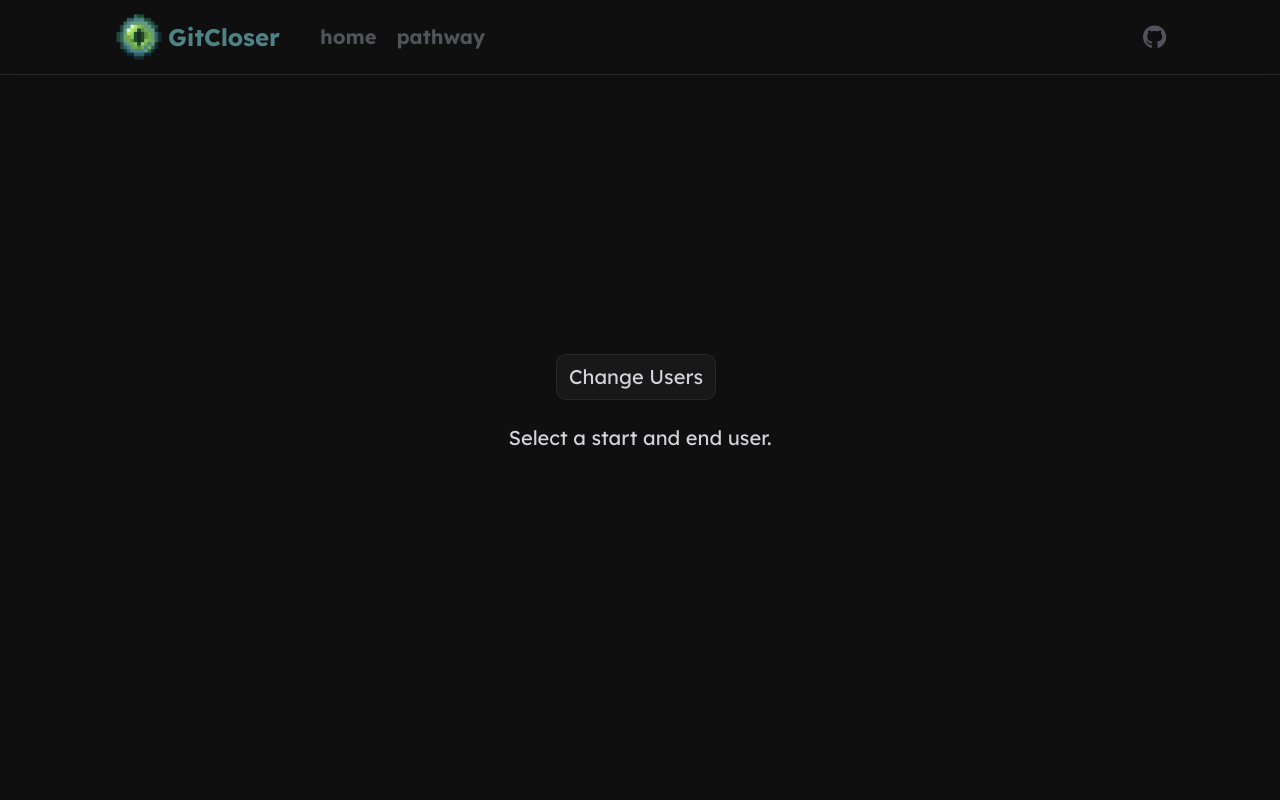
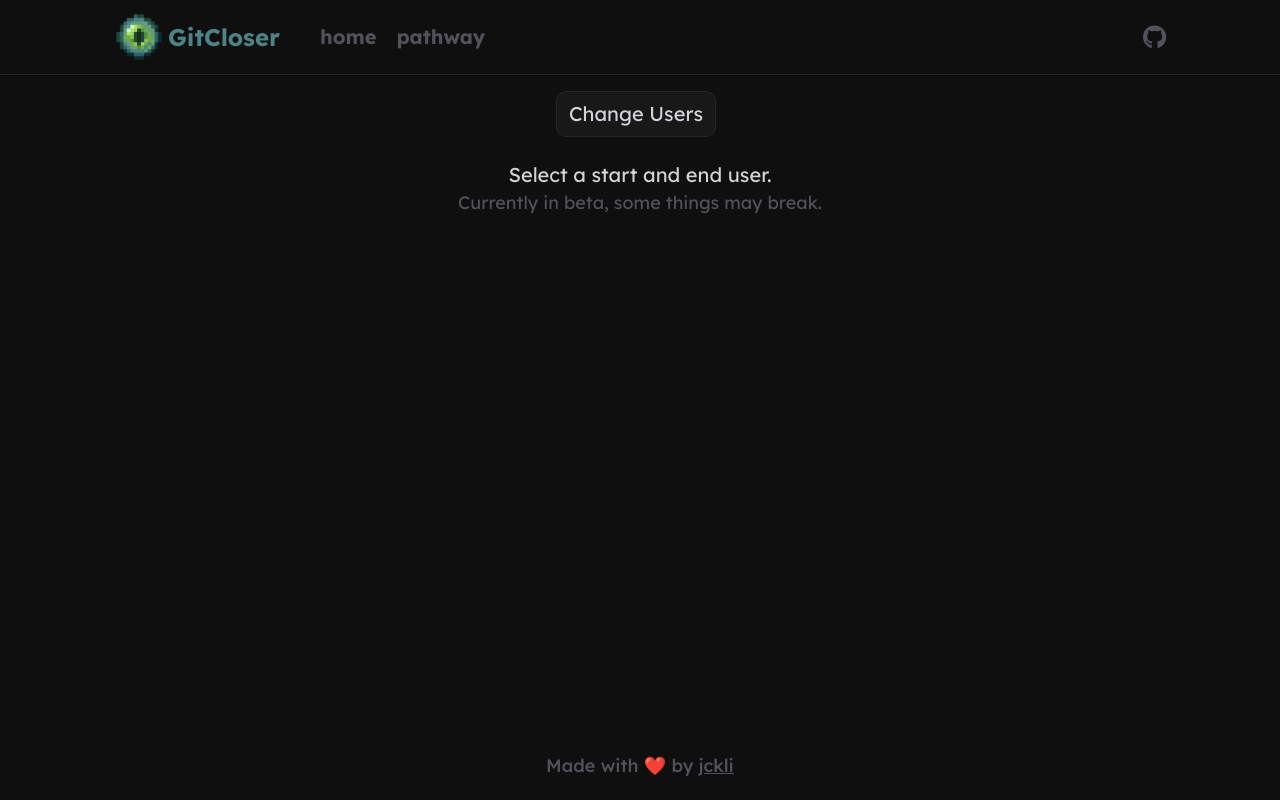
Before and after one commit to jckli/gitcloser, a Next.js app in the folder frontend/: page /pathway in a window 1280 px wide. Built offline with nearby package versions, Linux system fonts and the light colour scheme.

Commit message:
feat: add footer, style changes

```diff
--- a/frontend/src/app/layout.tsx
+++ b/frontend/src/app/layout.tsx
@@ -1,4 +1,5 @@
 import { Header } from "@/components/Header";
+import { Footer } from "@/components/Footer";
 import Head from "./head";
 import "../globals.css";
 import { config } from "@fortawesome/fontawesome-svg-core";
@@ -13,9 +14,12 @@ export default function RootLayout({
 	return (
 		<html lang="en">
 			<Head />
-			<body>
+			<body className="min-h-screen flex flex-col">
 				<Header />
-				{children}
+				<div className="flex flex-col flex-grow">
+					{children}
+				</div>
+				<Footer />
 			</body>
 		</html>
 	);
--- a/frontend/src/app/page.tsx
+++ b/frontend/src/app/page.tsx
@@ -9,7 +9,7 @@ export default function Home() {
 			<div className="w-full h-[600px] flex lg:flex-row flex-col gap-20 items-center justify-center text-3xl font-lexend text-zinc-300 px-6">
 				<div className="text-left max-w-[400px] pt-48 lg:pt-0">
 					<h3 className="mb-2 text-base text-zinc-400">
-						Created with ❤️ by jckli
+						Currently in Beta
 					</h3>
 					<h1 className="mb-4 font-semibold">
 						Find how close you are to
--- a/frontend/src/app/pathway/page.tsx
+++ b/frontend/src/app/pathway/page.tsx
@@ -189,7 +189,9 @@ export default function Pathway() {
 
 	return (
 		<>
-			<div className="md:h-[80vh] flex flex-col justify-center">
+			<div
+				className={`${jsonRef.current && "md:h-[80vh]"} flex flex-col justify-center`}
+			>
 				<div className="w-full flex flex-col items-center justify-center text-3xl font-lexend text-zinc-300">
 					<Dialog
 						open={open}
@@ -269,7 +271,7 @@ export default function Pathway() {
 													className={`absolute ${error ? "top-[215px]" : "top-[195px]"} bg-ender-black border-[1px] border-white/10 rounded-lg text-zinc-300 sm:w-[375px] font-lexend`}
 												>
 													{searchResults.length >
-														0 ? (
+													0 ? (
 														searchResults.map(
 															(
 																user,
@@ -353,7 +355,7 @@ export default function Pathway() {
 													className={`absolute ${error ? "top-[300px]" : "top-[280px]"} bg-ender-black border-[1px] border-white/10 rounded-lg text-zinc-300 sm:w-[375px] font-lexend`}
 												>
 													{searchResults.length >
-														0 ? (
+													0 ? (
 														searchResults.map(
 															(
 																user,
--- /dev/null
+++ b/frontend/src/components/Footer.tsx
@@ -0,0 +1,18 @@
+export const Footer = () => {
+	return (
+		<>
+			<div className="bg-ender-black/80 mb-2">
+				<div className="flex flex-row items-center justify-center px-6 py-3 mx-auto text-lg font-lexend font-medium text-zinc-600">
+					Made with ❤️ by{" "}
+					<a
+						href="/"
+						target="_blank"
+						className="hover:text-white/90 transition-all duration-200 ease-in-out inline underline underline-[2px] ml-[5px]"
+					>
+						jckli
+					</a>
+				</div>
+			</div>
+		</>
+	);
+};
--- a/frontend/src/components/Pathway.tsx
+++ b/frontend/src/components/Pathway.tsx
@@ -10,9 +10,13 @@ export const PathwayVisualization = (props: any) => {
 	if (!props.json) {
 		return (
 			<>
-				<div className="flex items-center justify-center text-center text-zinc-300">
+				<div className="flex flex-col items-center justify-center text-center text-zinc-300">
 					<h1 className="text-xl px-6">
 						Select a start and end user.
+					</h1>
+					<h1 className="text-lg px-6 text-zinc-600">
+						Currently in beta, some things
+						may break.
 					</h1>
 				</div>
 			</>
```
Also changed, not shown: 1 other file (tests, documents, lock files or other folders).
